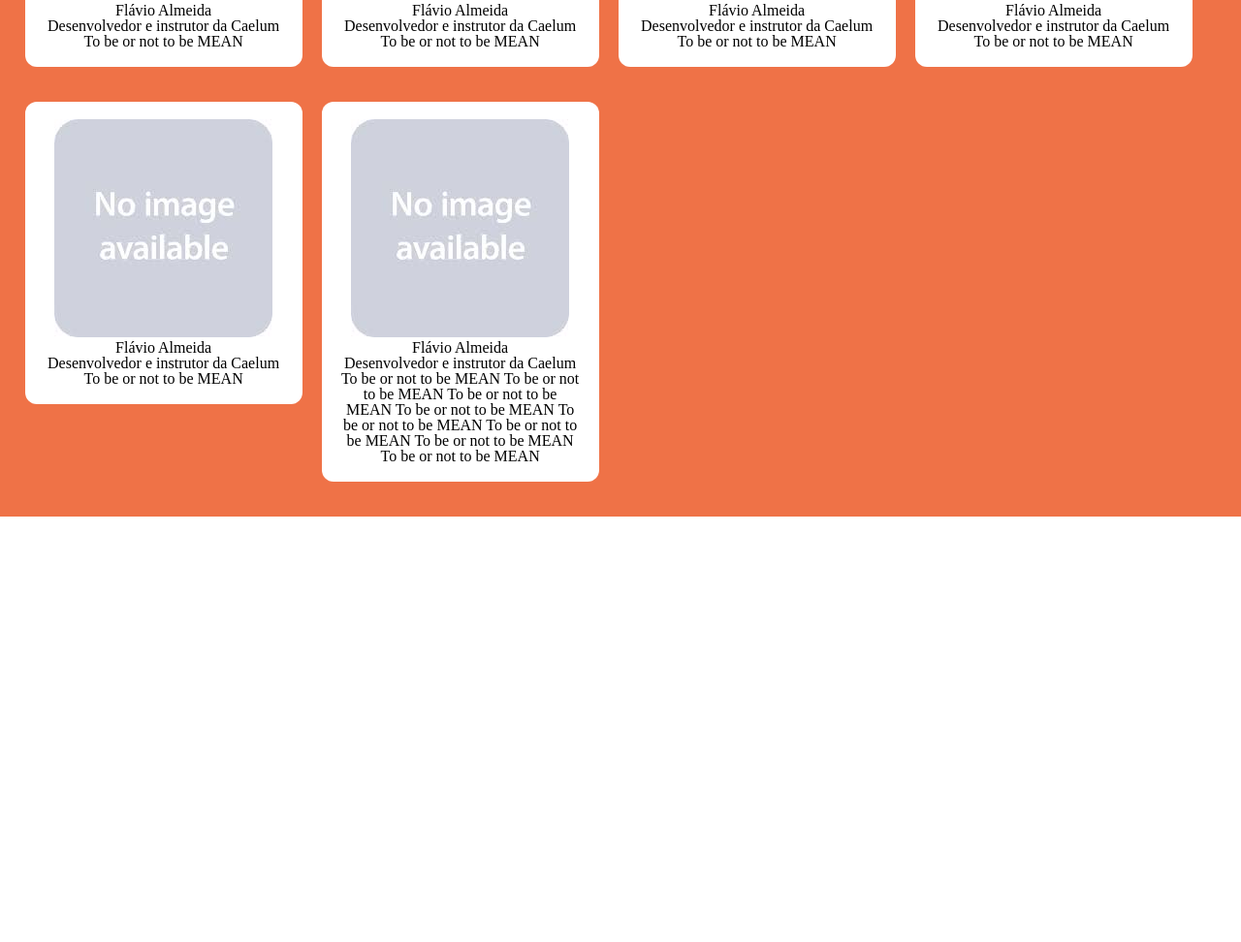
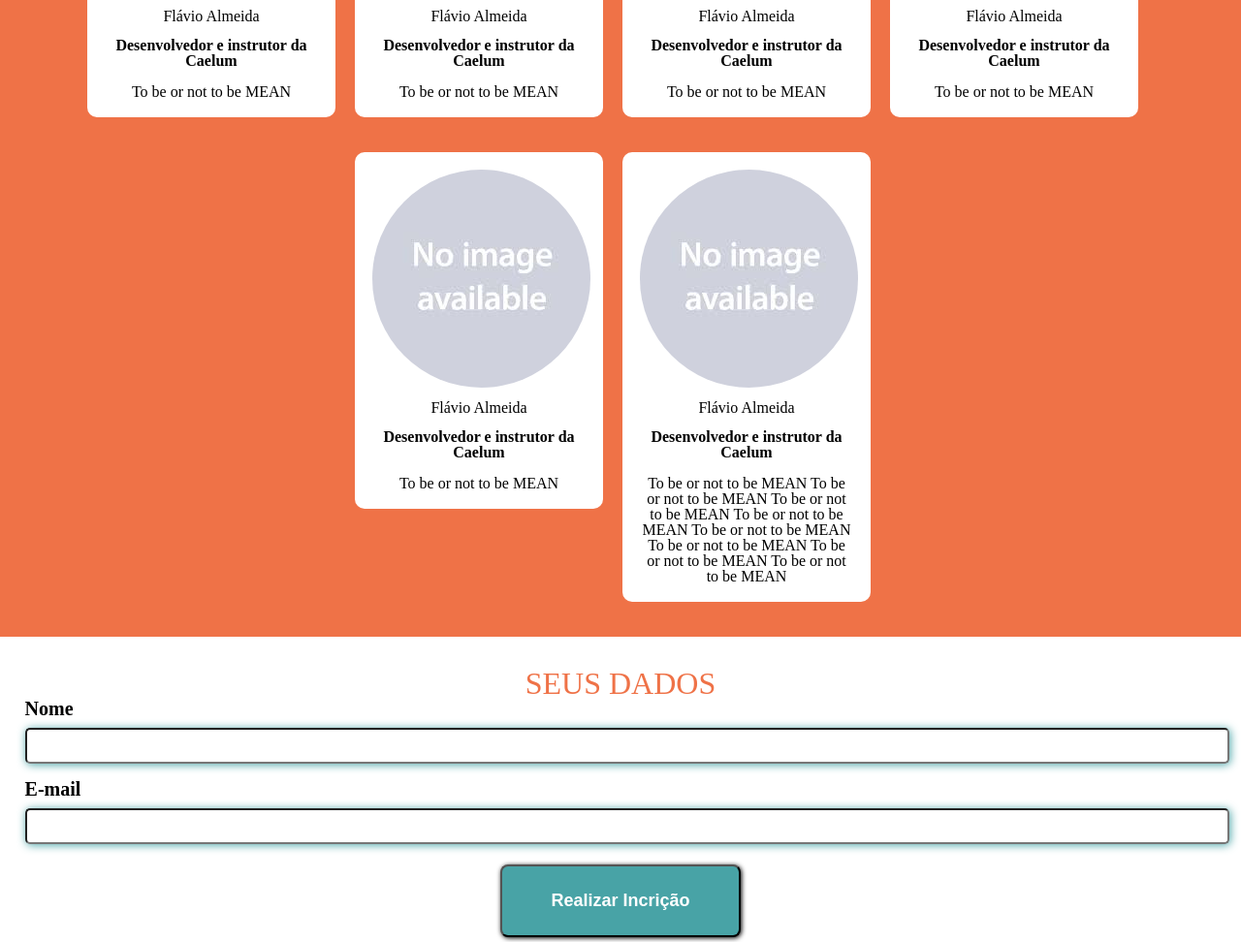
Before and after one commit to DenisCastro/FrontEnd_ProjetoDeConclusao, a plain HTML site: page aluraconf/index.html in a window 1280 px wide. Shown: the part 991-1963 px from the top of the page at 97% size. Before the commit the page ends 1524 px from the top, so only its background shows below. Drawn offline with Linux system fonts and the light colour scheme.

Commit message:
CONCLUSÃO DO CURSO ALURA + INCLUZAO ZIP DO PROJETO DO INSTRUTOR

```diff
--- a/aluraconf/css/base.css
+++ b/aluraconf/css/base.css
@@ -6,3 +6,36 @@
 .speaker-portrait {
     border-radius: 50%;
 }
+.field {
+    margin-bottom: 16px;
+}
+
+.field label {
+    display: block;
+    font-size: 20px;
+    margin-bottom: 10px;
+    font-weight: bold;
+}
+
+.field .field-input {
+    display: block;
+    width: 100%;
+    font-size: 20px;
+    padding: 5px;
+    border-radius: 5px;
+    box-shadow: 1px 1px 10px #48A3A6;
+}
+
+.button {
+    display: inline-block;
+    padding: 25px 50px;
+    margin: 5px;
+    background-color: #48A3A6;
+    border-radius: 8px;
+    box-shadow: 1px 1px 5px black;
+    text-decoration: none;
+    font-size: 18px;
+    font-weight: bold;
+    color: white;
+
+}
--- /dev/null
+++ b/aluraconf/css/form.css
@@ -0,0 +1,14 @@
+.panel-form {
+    margin-top: 32px;
+}
+
+.panel-form .title {
+    font-size: 32px;
+    color: #EF7247;
+    text-align: center;
+    text-transform: uppercase;
+}
+
+.button-place {
+    text-align: center;
+}
--- a/aluraconf/css/header.css
+++ b/aluraconf/css/header.css
@@ -44,20 +44,6 @@
     margin-top: 8px;
 }
 
-.header .jumbotron .buttom {
-    display: inline-block;
-    padding: 25px 50px;
-    margin: 5px;
-    background-color: #48A3A6;
-    border-radius: 8px;
-    box-shadow: 1px 1px 5px black;
-    text-decoration: none;
-    font-size: 18px;
-    font-weight: bold;
-    color: white;
-
-}
-
 .header .jumbotron .panel-subscribe {
     margin-top: 28px;
 }
--- a/aluraconf/css/speackers.css
+++ b/aluraconf/css/speackers.css
@@ -16,9 +16,9 @@
 .panel-speakers .subtitle {
     color: white;
     font-size: 32px;
-    margin-bottom: 20px;
+    margin-bottom: 16px;
 }
-.panel-speakers .speaker{
+.panel-speakers .speakers{
     text-align: center;
 }
 
@@ -28,7 +28,20 @@
     display: inline-block;
     margin: 0 16px 36px 0;
     padding: 18px;
-    border-radius: 12px;
-    width: 250px;
+    border-radius: 10px;
+    width: 220px;
     vertical-align: top;
 }
+.panel-speakers .speaker-image {
+    border-radius: 50%;
+}
+.panel-speakers .speaker-name {
+    margin-top: 10px;
+}
+.panel-speakers .speaker-bio {
+    font-weight: bold;
+    margin-top: 14px;
+}
+.panel-speakers .speaker-speach {
+    margin-top: 16px;
+}
--- a/aluraconf/index.html
+++ b/aluraconf/index.html
@@ -9,6 +9,7 @@
     <link rel="stylesheet" href="css/header.css">
     <link rel="stylesheet" href="css/about.css">
     <link rel="stylesheet" href="css/speackers.css">
+    <link rel="stylesheet" href="css/form.css">
     <title>AluraConf</title>
 </head>
 
@@ -16,8 +17,8 @@
     <header class="header">
         <nav class="main-menu">
             <ul class="botao-index">
-                <li class="menu-item"><a href="#">Sobre</a></li>
-                <li class="menu-item"><a href="#">Palestrantes</a></li>
+                <li class="menu-item"><a href="#panel-about">Sobre</a></li>
+                <li class="menu-item"><a href="#panel-speakers">Palestrantes</a></li>
             </ul>
             <div class="jumbotron">
                 <section class="panel-main">
@@ -25,13 +26,13 @@
                     <h2 class="sub-title">30Maio|Rio</h2>
                 </section>
                 <section class="panel-subscribe">
-                    <a href="#" class="buttom">Inscreva-se</a>
+                    <a href="#panel-form" class="button">Inscreva-se</a>
                 </section>
             </div>
         </nav>
     </header>
 
-    <section class="panel panel-about">
+    <section id="panel-about" class="panel panel-about">
         <div class="container">
             <h2 class="title">Muito conteúdo: do frontend ao backend</h2>
             <h3 class="subtitle">30 de Maio de 2017 - na Cidade Maravilhosa</h3>
@@ -50,7 +51,7 @@
         </div>
     </section>
 
-    <section class="panel panel-speakers">
+    <section id="panel-speakers" class="panel panel-speakers">
         <div class="container">
             <div class="about-speakers">
                 <h2 class="title">Flávio Almeida</h2>
@@ -61,6 +62,24 @@
 
                 <li class="speaker">
                     <figure class="speaker-portrait">
+                        <img class="speaker-image" src="img/palestrantes/placeholder.jpeg" alt="Foto do plaestrante">
+                        <figcaption class="speaker-name">Flávio Almeida</figcaption>
+                        <p class="speaker-bio">Desenvolvedor e instrutor da Caelum</p>
+                    </figure>
+                    <p class="speaker-speach">To be or not to be MEAN</p>
+                </li>
+
+                <li class="speaker">
+                    <figure class="speaker-portrait">
+                        <img class="speaker-image" src="img/palestrantes/placeholder.jpeg" alt="Foto do plaestrante">
+                        <figcaption class="speaker-name">Flávio Almeida</figcaption>
+                        <p class="speaker-bio">Desenvolvedor e instrutor da Caelum</p>
+                    </figure>
+                    <p class="speaker-speach">To be or not to be MEAN</p>
+                </li>
+
+                <li class="speaker">
+                    <figure class="speaker-image" class="speaker-portrait">
                         <img src="img/palestrantes/placeholder.jpeg" alt="Foto do plaestrante">
                         <figcaption class="speaker-name">Flávio Almeida</figcaption>
                         <p class="speaker-bio">Desenvolvedor e instrutor da Caelum</p>
@@ -70,7 +89,7 @@
 
                 <li class="speaker">
                     <figure class="speaker-portrait">
-                        <img src="img/palestrantes/placeholder.jpeg" alt="Foto do plaestrante">
+                        <img class="speaker-image" src="img/palestrantes/placeholder.jpeg" alt="Foto do plaestrante">
                         <figcaption class="speaker-name">Flávio Almeida</figcaption>
                         <p class="speaker-bio">Desenvolvedor e instrutor da Caelum</p>
                     </figure>
@@ -79,7 +98,7 @@
 
                 <li class="speaker">
                     <figure class="speaker-portrait">
-                        <img src="img/palestrantes/placeholder.jpeg" alt="Foto do plaestrante">
+                        <img class="speaker-image" src="img/palestrantes/placeholder.jpeg" alt="Foto do plaestrante">
                         <figcaption class="speaker-name">Flávio Almeida</figcaption>
                         <p class="speaker-bio">Desenvolvedor e instrutor da Caelum</p>
                     </figure>
@@ -88,25 +107,7 @@
 
                 <li class="speaker">
                     <figure class="speaker-portrait">
-                        <img src="img/palestrantes/placeholder.jpeg" alt="Foto do plaestrante">
-                        <figcaption class="speaker-name">Flávio Almeida</figcaption>
-                        <p class="speaker-bio">Desenvolvedor e instrutor da Caelum</p>
-                    </figure>
-                    <p class="speaker-speach">To be or not to be MEAN</p>
-                </li>
-
-                <li class="speaker">
-                    <figure class="speaker-portrait">
-                        <img src="img/palestrantes/placeholder.jpeg" alt="Foto do plaestrante">
-                        <figcaption class="speaker-name">Flávio Almeida</figcaption>
-                        <p class="speaker-bio">Desenvolvedor e instrutor da Caelum</p>
-                    </figure>
-                    <p class="speaker-speach">To be or not to be MEAN</p>
-                </li>
-
-                <li class="speaker">
-                    <figure class="speaker-portrait">
-                        <img src="img/palestrantes/placeholder.jpeg" alt="Foto do plaestrante">
+                        <img class="speaker-image" src="img/palestrantes/placeholder.jpeg" alt="Foto do plaestrante">
                         <figcaption class="speaker-name">Flávio Almeida</figcaption>
                         <p class="speaker-bio">Desenvolvedor e instrutor da Caelum</p>
                     </figure>
@@ -117,7 +118,29 @@
         </div>
     </section>
 
+    <section id="panel-form" class="panel-form">
+        <div class="container">
+            <h2 class="title">Seus Dados</h2>
+            <form>
+                <div class="field">
+                    <Label>Nome</Label>
+                    <input class="field-input">
+                </div>
 
+                <div class="field">
+                    <label>E-mail</label>
+                    <input class="field-input">
+                </div>
+
+                <div class="button-place">
+                    <button class="button">Realizar Incrição</button>
+                </div>
+            </form>
+        </div>
+    </section>
+
+    <script src="js/jquery.js"></script>
+    <script src="js/index.js"></script>
 
 </body>
 
--- /dev/null
+++ b/aluraconf/js/index.js
@@ -0,0 +1,14 @@
+function ativaScrollSuave(selector) {
+    $(selector).click(function(event) {
+        event.preventDefault();
+        var target = $(this).attr('href');
+
+        $('html, body').animate({
+            scrollTop: $(target).offset().top
+        }, 500)
+    });
+}
+
+ativaScrollSuave('a[href*=panel-about]');
+ativaScrollSuave('a[href*=panel-speakers]');
+ativaScrollSuave('a[href*=panel-form]');
```
Also changed, not shown: 1 other file.
